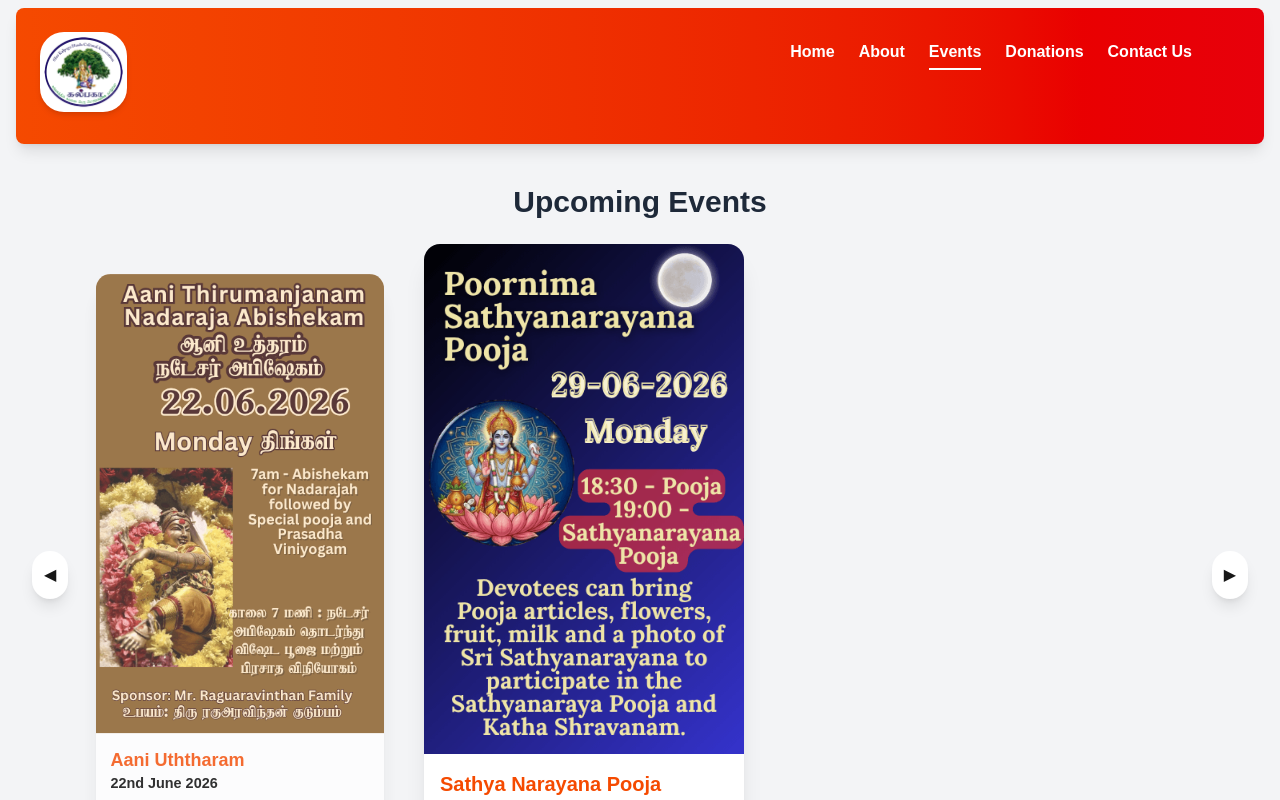
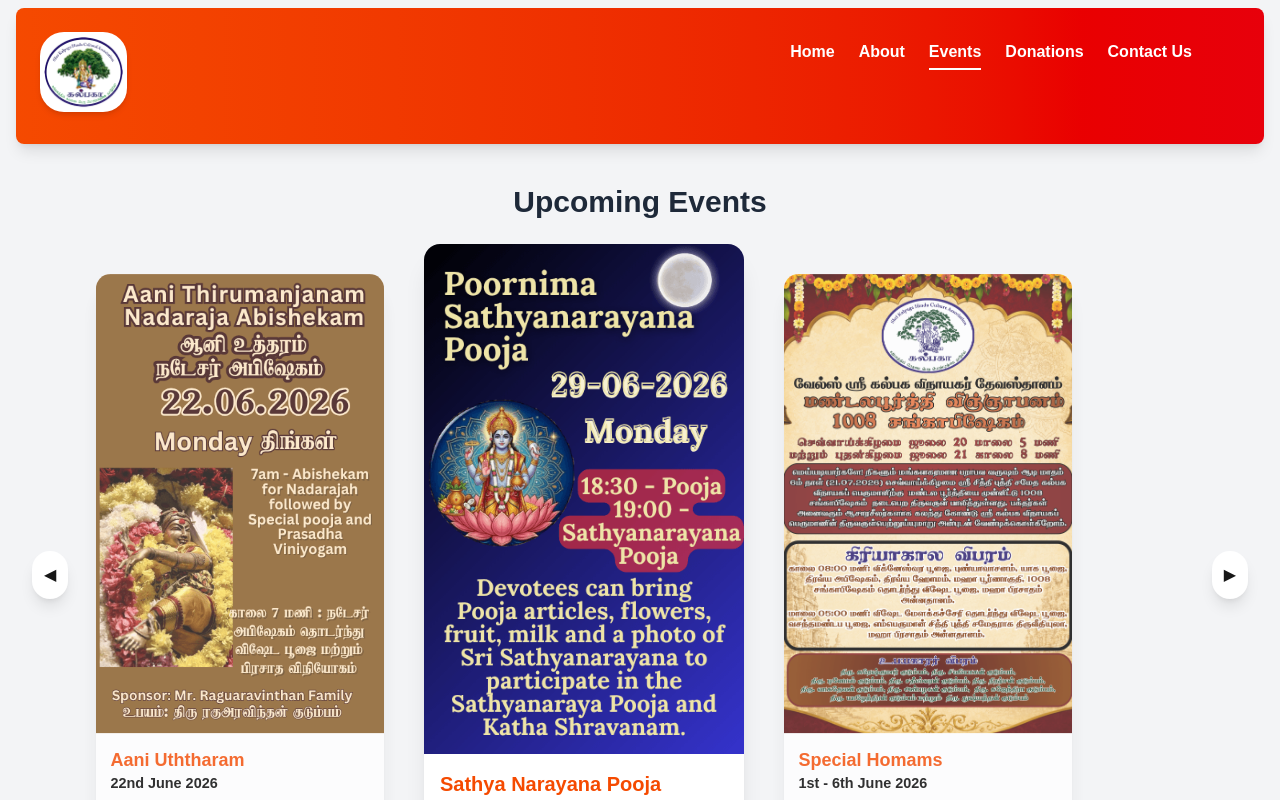
Before and after one commit to Ganan6/ganesh, a Next.js app: page /events in a window 1280 px wide. Shown: the top 800 px of the page. Built offline with nearby package versions, Linux system fonts and the light colour scheme.

Commit message:
Mandala poorthi update

```diff
--- a/app/components/calendar.tsx
+++ b/app/components/calendar.tsx
@@ -47,6 +47,14 @@ const events: EventType[] = [
   {
     date: "2026-06-29",
     title: "Sathya Narayana Pooja",
+  },
+  {
+    date: "2026-07-21",
+    title: "Mandala Poorththi",
+  },
+  {
+    date: "2026-06-22",
+    title: "Mandala Poorththi",
   },
   {
     date: "2026-07-23",
--- a/app/components/events.tsx
+++ b/app/components/events.tsx
@@ -12,12 +12,12 @@ export default function Events() {
           date: "29th June 2026",
           image: "/events/uce2.png"
         },
-        /*{
+        {
           title: "Special Homams",
           date: "1st - 6th June 2026",
           image: "/events/uce3.png"
         },
-        {
+        /*{
           title: "Deepa Pooja",
           date: "3rd June 2026",
           image: "/events/uce4.png"
```
Also changed, not shown: public/events/uce3.png (added).
